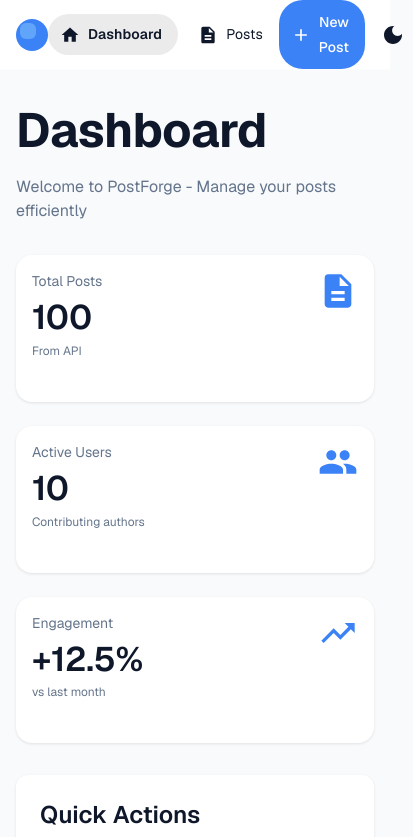
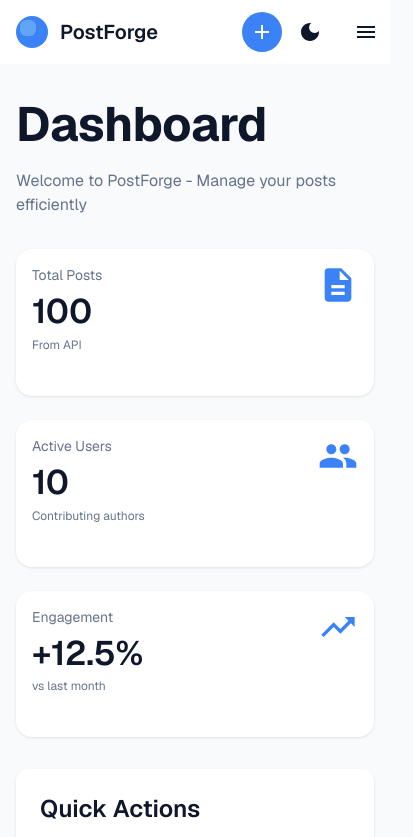
Before and after one commit to nrjbwj/postforge, a Next.js app: page / in a window 390 px wide. Shown: the top 837 px of the page, 413 px wide, since content can reach past the window. Built offline with nearby package versions, Linux system fonts and the light colour scheme.

Commit message:
Fix navigation bar alignment and mobile menu visibility

```diff
--- a/src/app/layout.tsx
+++ b/src/app/layout.tsx
@@ -25,23 +25,25 @@ export default function RootLayout({
   children: React.ReactNode;
 }>) {
   return (
-    <html lang="en">
+    <html lang="en" style={{ height: '100%' }}>
       <body
         className={`${geistSans.variable} ${geistMono.variable} antialiased`}
-        style={{ margin: 0, padding: 0 }}
+        style={{ margin: 0, padding: 0, minHeight: '100%', display: 'flex', flexDirection: 'column' }}
       >
+        <div style={{ display: 'flex', flexDirection: 'column', minHeight: '100vh', flex: 1 }}>
           <Providers>
             <Navigation />
             <main
               style={{
                 display: 'flex',
                 flexDirection: 'column',
-              minHeight: 'calc(100vh - 64px)',
+                flex: 1,
               }}
             >
               {children}
             </main>
           </Providers>
+        </div>
       </body>
     </html>
   );
--- a/src/app/page.tsx
+++ b/src/app/page.tsx
@@ -13,7 +13,7 @@ export default function Dashboard() {
       sx={{
         display: 'flex',
         flexDirection: 'column',
-        minHeight: '100vh',
+        flex: 1,
       }}
     >
       <Container maxWidth="lg" sx={{ py: 4, flex: 1 }}>
--- a/src/components/layout/Navigation.tsx
+++ b/src/components/layout/Navigation.tsx
@@ -1,7 +1,22 @@
 'use client';
 
-import { AppBar, Toolbar, Box, Button, IconButton, Typography } from '@mui/material';
-import { Home, Description, Add, LightMode, DarkMode } from '@mui/icons-material';
+import { useState } from 'react';
+import {
+  AppBar,
+  Toolbar,
+  Box,
+  Button,
+  IconButton,
+  Typography,
+  Drawer,
+  List,
+  ListItem,
+  ListItemButton,
+  ListItemIcon,
+  ListItemText,
+  Divider,
+} from '@mui/material';
+import { Home, Description, Add, LightMode, DarkMode, Menu, Close } from '@mui/icons-material';
 import Link from 'next/link';
 import { usePathname, useRouter } from 'next/navigation';
 import { useThemeMode } from '@/contexts/ThemeContext';
@@ -10,23 +25,57 @@ export const Navigation: React.FC = () => {
   const pathname = usePathname();
   const router = useRouter();
   const { mode, toggleTheme } = useThemeMode();
+  const [mobileOpen, setMobileOpen] = useState(false);
 
   const navItems = [
     { label: 'Dashboard', path: '/', icon: Home },
     { label: 'Posts', path: '/posts', icon: Description },
   ];
 
+  const handleDrawerToggle = () => {
+    setMobileOpen(!mobileOpen);
+  };
+
   return (
     <AppBar
       position="static"
       elevation={0}
+      suppressHydrationWarning
       sx={{
         backgroundColor: 'background.paper',
         borderBottom: 1,
         borderColor: 'divider',
+        height: '64px',
+        minHeight: '64px',
+        maxHeight: '64px',
       }}
     >
-      <Toolbar sx={{ justifyContent: 'space-between', px: { xs: 2, sm: 3 } }}>
+      <Toolbar
+        disableGutters
+        sx={{
+          display: 'grid',
+          gridTemplateColumns: 'auto 1fr auto',
+          gap: 2,
+          pl: {
+            xs: 2,
+            sm: 3,
+          },
+          pr: {
+            xs: 2,
+            sm: 3,
+          },
+          maxWidth: 'lg',
+          mx: 'auto',
+          width: '100%',
+          alignItems: 'center',
+          alignContent: 'center',
+          minHeight: '64px',
+          height: '64px',
+          maxHeight: '64px',
+          paddingTop: 0,
+          paddingBottom: 0,
+        }}
+      >
         {/* Logo and Brand */}
         <Link href="/" style={{ textDecoration: 'none' }}>
           <Box
@@ -35,6 +84,8 @@ export const Navigation: React.FC = () => {
               alignItems: 'center',
               gap: 1.5,
               cursor: 'pointer',
+              alignSelf: 'center',
+              flexShrink: 0,
               '&:hover': {
                 opacity: 0.8,
               },
@@ -50,6 +101,7 @@ export const Navigation: React.FC = () => {
                 alignItems: 'center',
                 justifyContent: 'center',
                 position: 'relative',
+                flexShrink: 0,
               }}
             >
               <Box
@@ -70,7 +122,8 @@ export const Navigation: React.FC = () => {
               sx={{
                 fontWeight: 600,
                 color: 'text.primary',
-                display: { xs: 'none', sm: 'block' },
+                whiteSpace: 'nowrap',
+                flexShrink: 0,
               }}
             >
               PostForge
@@ -78,8 +131,21 @@ export const Navigation: React.FC = () => {
           </Box>
         </Link>
 
-        {/* Navigation Links */}
-        <Box sx={{ display: 'flex', alignItems: 'center', gap: 1 }}>
+        {/* Navigation Links - Desktop */}
+        <Box
+          sx={{
+            display: 'flex',
+            alignItems: 'center',
+            gap: 1,
+            justifyContent: 'center',
+            minWidth: 0,
+            width: '100%',
+            visibility: { xs: 'hidden', md: 'visible' },
+            pointerEvents: { xs: 'none', md: 'auto' },
+            height: '36px',
+            alignSelf: 'center',
+          }}
+        >
           {navItems.map((item) => {
             const Icon = item.icon;
             const isActive = pathname === item.path;
@@ -95,6 +161,9 @@ export const Navigation: React.FC = () => {
                     py: 1,
                     textTransform: 'none',
                     fontWeight: isActive ? 600 : 400,
+                    height: '36px',
+                    minHeight: '36px',
+                    maxHeight: '36px',
                     '&:hover': {
                       backgroundColor: 'action.hover',
                     },
@@ -108,7 +177,18 @@ export const Navigation: React.FC = () => {
         </Box>
 
         {/* Action Buttons */}
-        <Box sx={{ display: 'flex', alignItems: 'center', gap: 1 }}>
+        <Box
+          sx={{
+            display: 'flex',
+            alignItems: 'center',
+            justifyContent: 'flex-end',
+            gap: 1,
+            width: '100%',
+            alignSelf: 'center',
+            flexShrink: 0,
+          }}
+        >
+          {/* New Post Button - Desktop with text, Mobile icon only */}
           <Button
             variant="contained"
             startIcon={<Add />}
@@ -117,21 +197,147 @@ export const Navigation: React.FC = () => {
               textTransform: 'none',
               borderRadius: 2,
               px: 2,
+              minWidth: '120px',
+              width: '120px',
+              height: '36px',
+              minHeight: '36px',
+              maxHeight: '36px',
+              justifyContent: 'center',
+              display: { xs: 'none', sm: 'flex' },
+              '& .MuiButton-startIcon': {
+                margin: '0 8px 0 -4px',
+              },
             }}
           >
-            New Post
+            <Box
+              component="span"
+              sx={{
+                fontSize: '0.875rem',
+              }}
+            >
+              New Post
+            </Box>
           </Button>
+          {/* Mobile New Post Icon Button */}
+          <IconButton
+            color="primary"
+            onClick={() => router.push('/posts/new')}
+            sx={{
+              display: { xs: 'flex', sm: 'none' },
+              backgroundColor: 'primary.main',
+              color: 'white',
+              width: '40px',
+              height: '40px',
+              minWidth: '40px',
+              flexShrink: 0,
+              '&:hover': {
+                backgroundColor: 'primary.dark',
+              },
+            }}
+            aria-label="new post"
+          >
+            <Add />
+          </IconButton>
+
+          {/* Theme Toggle */}
           <IconButton
             onClick={toggleTheme}
             sx={{
               color: 'text.primary',
+              width: '40px',
+              height: '40px',
+              minWidth: '40px',
+              flexShrink: 0,
             }}
             aria-label="toggle theme"
           >
             {mode === 'dark' ? <LightMode /> : <DarkMode />}
           </IconButton>
+
+          {/* Mobile Menu Button */}
+          <IconButton
+            aria-label="open drawer"
+            edge="end"
+            onClick={handleDrawerToggle}
+            sx={{
+              color: 'text.primary',
+              width: '40px',
+              height: '40px',
+              minWidth: '40px',
+              flexShrink: 0,
+              ml: 1,
+              display: { xs: 'flex', md: 'none' },
+            }}
+          >
+            <Menu />
+          </IconButton>
         </Box>
       </Toolbar>
+
+      {/* Mobile Drawer */}
+      <Drawer
+        variant="temporary"
+        open={mobileOpen}
+        onClose={handleDrawerToggle}
+        ModalProps={{
+          keepMounted: true, // Better open performance on mobile.
+        }}
+        sx={{
+          display: { xs: 'block', md: 'none' },
+          '& .MuiDrawer-paper': {
+            boxSizing: 'border-box',
+            width: 280,
+          },
+        }}
+      >
+        <Box sx={{ p: 2, display: 'flex', justifyContent: 'space-between', alignItems: 'center' }}>
+          <Typography variant="h6" fontWeight={600}>
+            Menu
+          </Typography>
+          <IconButton onClick={handleDrawerToggle}>
+            <Close />
+          </IconButton>
+        </Box>
+        <Divider />
+        <List>
+          {navItems.map((item) => {
+            const Icon = item.icon;
+            const isActive = pathname === item.path;
+            return (
+              <ListItem key={item.path} disablePadding>
+                <Link
+                  href={item.path}
+                  style={{ textDecoration: 'none', width: '100%', color: 'inherit' }}
+                  onClick={handleDrawerToggle}
+                >
+                  <ListItemButton
+                    selected={isActive}
+                    sx={{
+                      backgroundColor: isActive ? 'action.selected' : 'transparent',
+                      '&.Mui-selected': {
+                        backgroundColor: 'action.selected',
+                        '&:hover': {
+                          backgroundColor: 'action.selected',
+                        },
+                      },
+                    }}
+                  >
+                    <ListItemIcon>
+                      <Icon color={isActive ? 'primary' : 'inherit'} />
+                    </ListItemIcon>
+                    <ListItemText
+                      primary={item.label}
+                      primaryTypographyProps={{
+                        fontWeight: isActive ? 600 : 400,
+                      }}
+                    />
+                  </ListItemButton>
+                </Link>
+              </ListItem>
+            );
+          })}
+        </List>
+      </Drawer>
     </AppBar>
   );
 };
```
Lines whose indentation alone changed are shown as unchanged.
